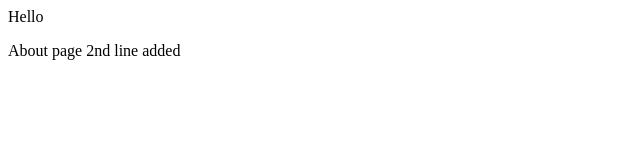
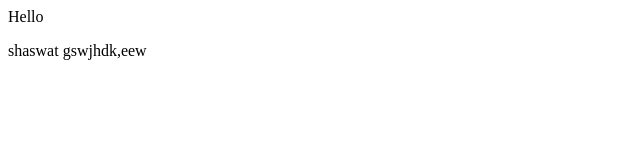
Before and after one commit to shaswat613/gitfolder3, a plain HTML site: page about.html in a window 1280 px wide. Shown: the full height of the page, 0-640 px from the left. Drawn offline with Linux system fonts and the light colour scheme.

Commit message:
Update about.html

```diff
--- a/about.html
+++ b/about.html
@@ -11,9 +11,7 @@
     <section>
         Hello
         <p>
-           About page
-
-            2nd line added
+          shaswat gswjhdk,eew
         </p>
     </section>
 
```
